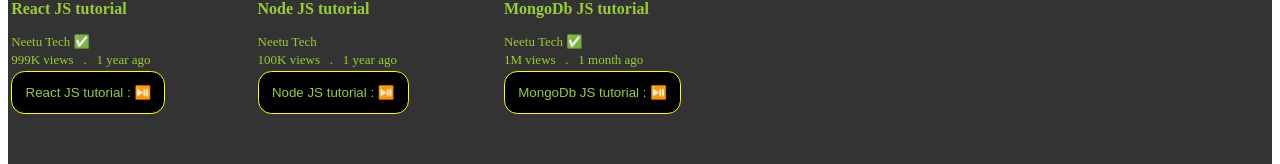
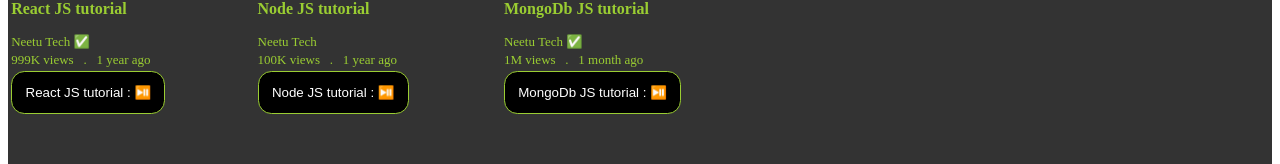
Before and after one commit to neetugond/react-part1, a React (Create React App) app: page / in a window 1280 px wide. Shown: the part 346-510 px from the top of the page. Built offline with nearby package versions, Linux system fonts and the light colour scheme.

Commit message:
custom hook created and use

```diff
--- a/src/components/AddVideo.js
+++ b/src/components/AddVideo.js
@@ -1,6 +1,6 @@
-import VideoDispatchContext from '../context/VideoDispatchContext';
+import useVideoDispatch from '../hooks/VideoDispatch';
 import './AddVideo.css'
-import { useContext, useEffect, useState } from 'react';
+import { useEffect, useState } from 'react';
 
 const initialState = {
     time: '1 month ago',
@@ -15,7 +15,9 @@ function AddVideo({editableVideo }) {
     // state lifting - child component state pass as a prop in parent component and than from than in child component props come as a parameter and function call
     // 1. pass this state- video in parent component
     const [video, setVideo] = useState(initialState);
-    const dispatch = useContext(VideoDispatchContext)
+    // custom hook use here istead of dispatch
+    const dispatch = useVideoDispatch()
+
     const handleSubmit = (e) => {
         e.preventDefault()
         if (editableVideo) {
--- a/src/components/PlayButton.jsx
+++ b/src/components/PlayButton.jsx
@@ -1,10 +1,10 @@
-import ThemeContext from '../context/ThemeContext';
+import useTheme from '../hooks/Theme';
 import './PlayButton.css';
-import { useContext, useState } from 'react';
+import {useState } from 'react';
 
 function PlayButton({message,children,onPlay,onPause}){
     console.log('render PlayButton')
-const theme = useContext(ThemeContext)
+const theme = useTheme
     const [playing, setPlaying] = useState(false);
     function handleClick(e){
         // console.log(e)
--- a/src/components/Video.js
+++ b/src/components/Video.js
@@ -1,12 +1,11 @@
-import { useContext } from 'react';
 import './Video.css';
-import ThemeContext from '../context/ThemeContext';
-import VideoDispatchContext from '../context/VideoDispatchContext'
+import useVideoDispatch from '../hooks/VideoDispatch';
+import useTheme from '../hooks/Theme';
 
 function Video({ title, id, channel = "Neetu tech", views, time, verified, children,editVideo }) {
   console.log('render Video')
-  const theme = useContext(ThemeContext)
-  const dispatch = useContext(VideoDispatchContext)
+  const theme = useTheme
+  const dispatch = useVideoDispatch()
 
   return (
     <>
--- a/src/components/VideoList.js
+++ b/src/components/VideoList.js
@@ -1,12 +1,11 @@
 import Video from './Video'
 import PlayButton from './PlayButton'
-import { useContext } from 'react'
-import VideosContext from '../context/VideosContext'
+import useVideos from '../hooks/Videos'
 // sibling to sibling - from sibling to parent anf than parent to another sibling
 // if this code was in parent component than it is child to parent
 // from parent videos is pass as a prop and access here as a parameter
 function VideoList({editVideo }) {
-  const videos = useContext(VideosContext)
+  const videos = useVideos()
     return (
         <>
        {videos.map((video) => (
--- /dev/null
+++ b/src/hooks/Theme.js
@@ -0,0 +1,8 @@
+import { useContext } from "react";
+import ThemeContext from "../context/ThemeContext";
+
+function useTheme() {
+    return useContext(ThemeContext)
+}
+
+export default useTheme
--- /dev/null
+++ b/src/hooks/VideoDispatch.js
@@ -0,0 +1,11 @@
+import { useContext } from "react";
+import VideoDispatchContext from "../context/VideoDispatchContext";
+
+// instead of giving dispatch everywhere, where value want we can create custome hook
+//created custome hook
+// "use__" have to start with use, naming convention
+function useVideoDispatch() {
+   return useContext(VideoDispatchContext)
+}
+
+export default useVideoDispatch
--- /dev/null
+++ b/src/hooks/Videos.js
@@ -0,0 +1,11 @@
+import { useContext } from "react";
+import VideosContext from "../context/VideosContext";
+
+// instead of giving dispatch everywhere, where value want we can create custome hook
+//created custome hook
+// "use__" have to start with use, naming convention
+function useVideos() {
+   return useContext(VideosContext)
+}
+
+export default useVideos
```
